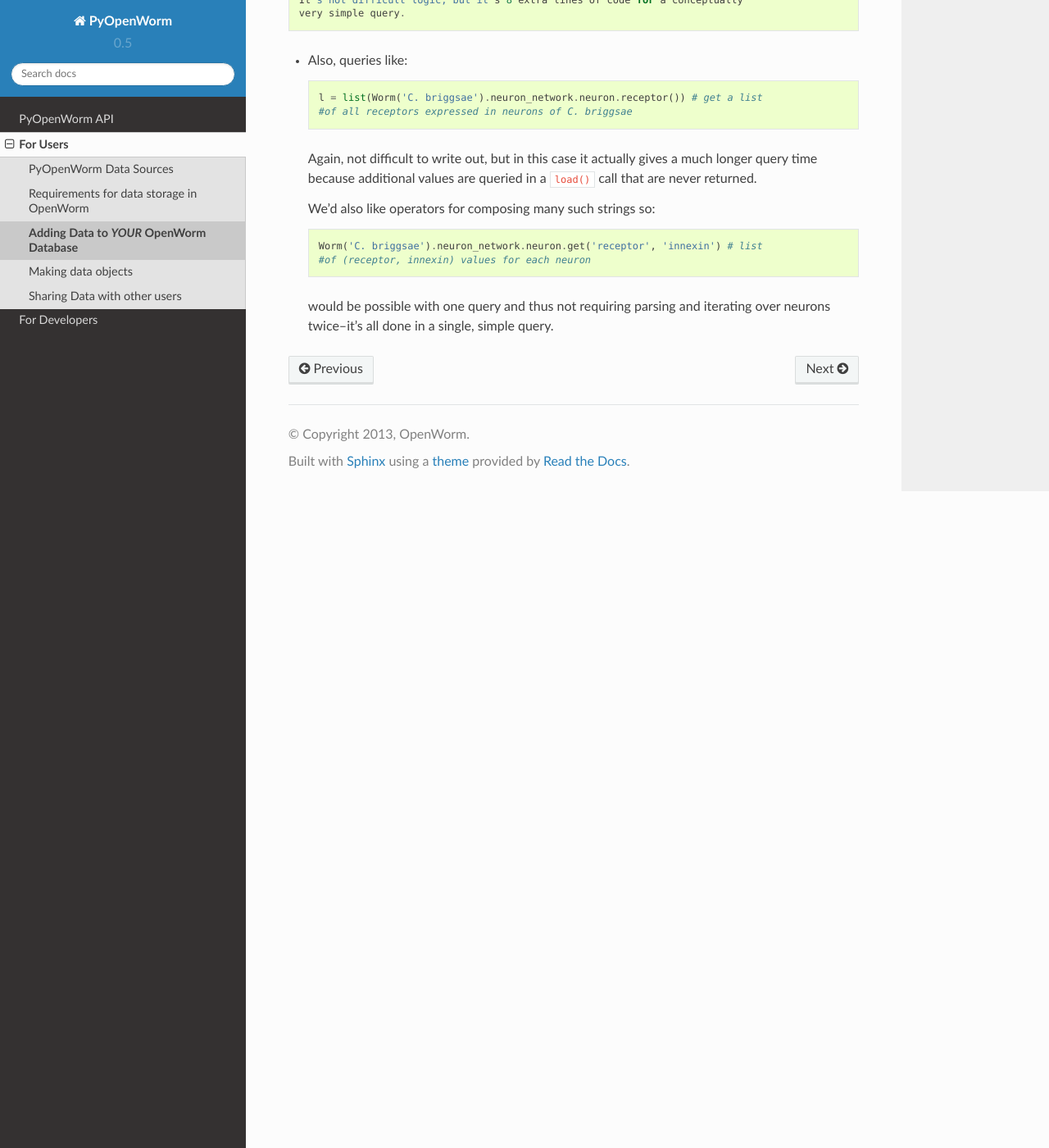
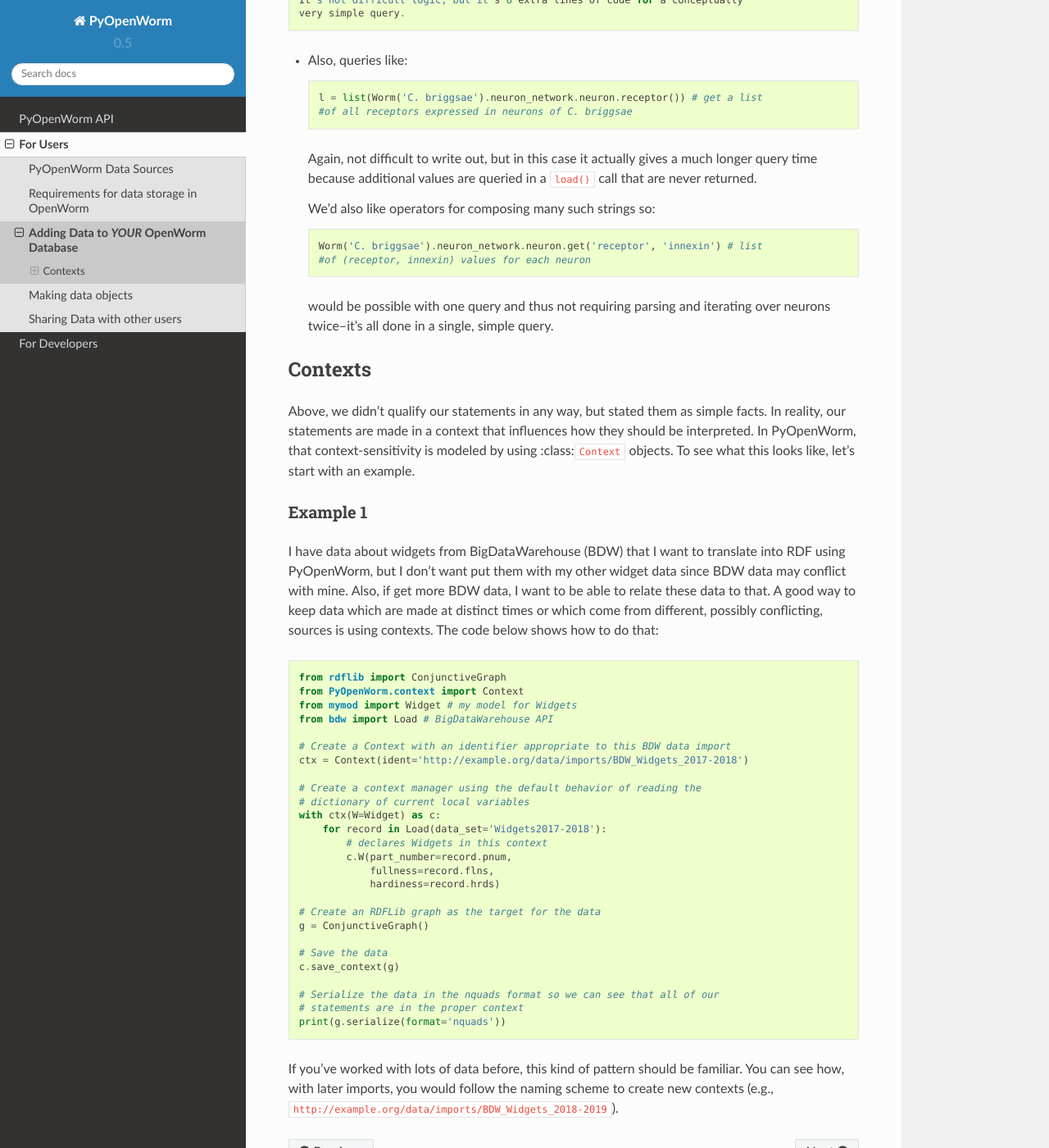
Before and after one commit to openworm/owmeta, a Sphinx documentation site: the page built from docs/adding_data.rst, in a window 1280 px wide and 1400 px high, scrolled down 1673 px. Shown: the whole window at 82% size. Built offline with Sphinx 7.4.7 and the Read the Docs theme 2.0.0, drawn with Linux system fonts in a browser that asks for light colours; some of the changed text lies outside the part shown.

Commit message:
Adding basic documentation about contexts (#333)

```diff
--- a/docs/adding_data.rst
+++ b/docs/adding_data.rst
@@ -97,3 +97,55 @@ the database.
 
   would be possible with one query and thus not requiring parsing and iterating
   over neurons twice--it's all done in a single, simple query.
+
+Contexts
+--------
+Above, we didn't qualify our statements in any way, but stated them as simple
+facts. In reality, our statements are made in a context that influences how
+they should be interpreted. In |pow|, that context-sensitivity is modeled by
+using :class:``Context`` objects. To see what this looks like, let's start with
+an example.
+
+Example 1
+^^^^^^^^^
+I have data about widgets from BigDataWarehouse (BDW) that I want to translate
+into RDF using |pow|, but I don't want put them with my other widget data since
+BDW data may conflict with mine. Also, if get more BDW data, I want to be able
+to relate these data to that. A good way to keep data which are made at
+distinct times or which come from different, possibly conflicting, sources is
+using contexts. The code below shows how to do that::
+
+    from rdflib import ConjunctiveGraph
+    from PyOpenWorm.context import Context
+    from mymod import Widget # my model for Widgets
+    from bdw import Load # BigDataWarehouse API
+
+    # Create a Context with an identifier appropriate to this BDW data import
+    ctx = Context(ident='http://example.org/data/imports/BDW_Widgets_2017-2018')
+
+    # Create a context manager using the default behavior of reading the
+    # dictionary of current local variables
+    with ctx(W=Widget) as c:
+        for record in Load(data_set='Widgets2017-2018'):
+            # declares Widgets in this context
+            c.W(part_number=record.pnum,
+                fullness=record.flns,
+                hardiness=record.hrds)
+
+    # Create an RDFLib graph as the target for the data
+    g = ConjunctiveGraph()
+
+    # Save the data
+    c.save_context(g)
+
+    # Serialize the data in the nquads format so we can see that all of our
+    # statements are in the proper context
+    print(g.serialize(format='nquads'))
+
+If you've worked with lots of data before, this kind of pattern should be
+familiar. You can see how, with later imports, you would follow the naming
+scheme to create new contexts (e.g., ``http://example.org/data/imports/BDW_Widgets_2018-2019``).
+
+.. Context metadata
+.. Importing contexts
+.. Evidence, DataSources, DataTranslators, Provenance and contexts
```
Also changed, not shown: other parts of docs/adding_data.rst (+1 -1 lines).
